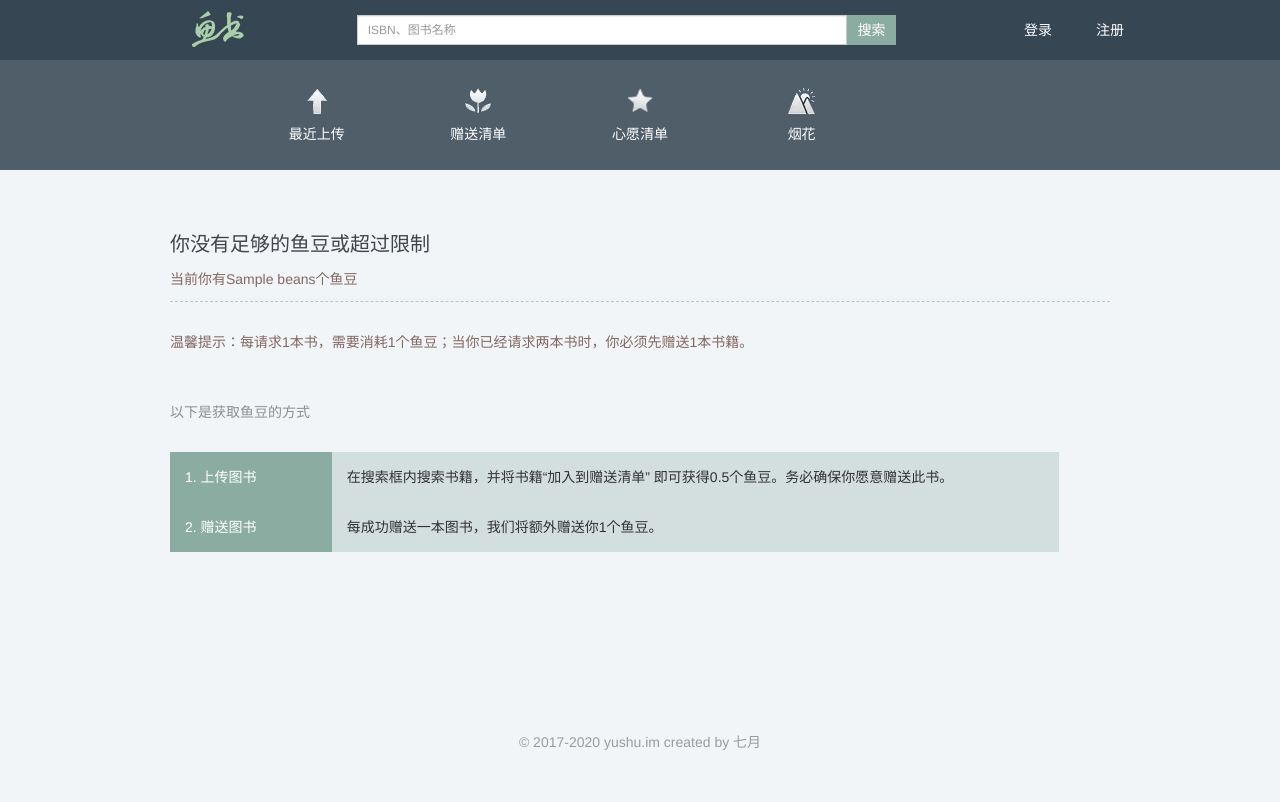
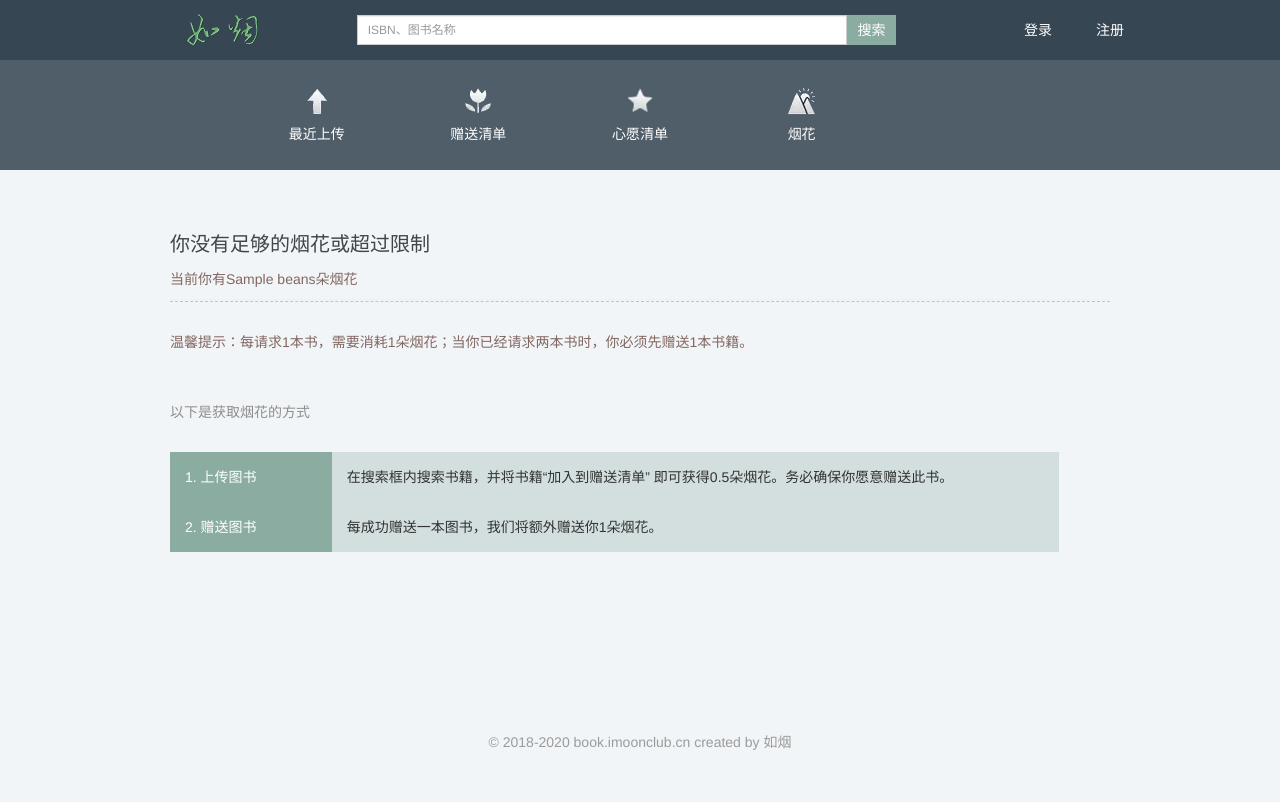
Before and after one commit to fikery/ruyanbook, a Python web app: template app/templates/not_enough_beans.html in a window 1280 px wide. Run offline with Jinja, Linux system fonts and the light colour scheme; the template is opened without the code that fills it: most values are stand-ins (such as "Sample title", 1, 10 or a date in 2020).

Commit message:
图标添加

```diff
--- a/app/templates/404.html
+++ b/app/templates/404.html
@@ -1 +1 @@
-<h1>别瞎访问，没这个页面</h1>
+<h1>404了亲~不要访问了，没这个页面</h1>
--- a/app/templates/500.html
+++ b/app/templates/500.html
@@ -1 +1 @@
-<h1>出错啦，有人要扣工资了</h1>
+<h1>服务器出错啦，有人要扣工资了</h1>
--- a/app/templates/auth/change_password.html
+++ b/app/templates/auth/change_password.html
@@ -10,7 +10,7 @@
             <div class="bg-container">
                 <div class="row">
                     <div class="col-md-4 col-md-offset-4 text-center">
-                        <span class="big-title">鱼 书</span>
+                        <span class="big-title">如 烟</span>
                     </div>
                 </div>
                 <div class="row">
--- a/app/templates/auth/forget_password.html
+++ b/app/templates/auth/forget_password.html
@@ -10,7 +10,7 @@
             <div class="bg-container">
                 <div class="row">
                     <div class="col-md-4 col-md-offset-4 text-center">
-                        <span class="big-title">鱼 书</span>
+                        <span class="big-title">如 烟</span>
                     </div>
                 </div>
                 <div class="row">
--- a/app/templates/auth/forget_password_request.html
+++ b/app/templates/auth/forget_password_request.html
@@ -10,7 +10,7 @@
             <div class="bg-container">
                 <div class="row">
                     <div class="col-md-4 col-md-offset-4 text-center">
-                        <span class="big-title">鱼 书</span>
+                        <span class="big-title">如 烟</span>
                     </div>
                 </div>
                 <div class="row">
--- a/app/templates/auth/login.html
+++ b/app/templates/auth/login.html
@@ -16,7 +16,7 @@
             <div class="bg-container">
                 <div class="row">
                     <div class="col-md-4 col-md-offset-4 text-center">
-                        <span class="big-title">鱼 书</span>
+                        <span class="big-title">如 烟</span>
                     </div>
                 </div>
                 <div class="row">
--- a/app/templates/base.html
+++ b/app/templates/base.html
@@ -10,7 +10,7 @@
           href="{{ url_for('static', filename='3rd/ui/bootstrap.min.css') }}">
     <link rel="stylesheet" href="{{ url_for('static', filename='css/base.css') }}">
     <link rel="shortcut icon"
-          href="{{ url_for('static', filename='images/icon.png') }}">
+          href="{{ url_for('static', filename='images/icon1.png') }}">
 {% endblock %}
 
 <body>
@@ -20,7 +20,7 @@
             <form class="form-inline" action="{{ url_for('web.search') }}" method="get">
                 <div class="flex-vertical-center-height">
                     <div class="col-md-2">
-                        <img src="{{url_for('static', filename='images/logo-yushu.png')}}"/>
+                        <img src="{{url_for('static', filename='images/logo1.png')}}"/>
                     </div>
                     <div style="margin-left:30px;" class="col-md-8 input-group">
                         <input name="q" type="text" placeholder="ISBN、图书名称"
@@ -74,7 +74,7 @@
                 <a style="margin-left: 40px;" href="{{ url_for('web.register') }}">注册</a>
             </div>
         {% else %}
-            <a href="{{ url_for('web.personal_center') }}">{{ current_user.nickName }}的鱼书</a>
+            <a href="{{ url_for('web.personal_center') }}">{{ current_user.nickName }}的如烟</a>
             <a style="margin-left: 40px;" href="{{ url_for('web.logout') }}">注销</a>
         {% endif %}
     </div>
@@ -97,7 +97,7 @@
     {% block content %} {% endblock %}
 </div>
 <div id="footer" class="flex-hor-center">
-    <span>© 2017-2020 yushu.im created by 七月</span>
+    <span>© 2018-2020 book.imoonclub.cn created by 如烟</span>
 </div>
 </body>
 
--- a/app/templates/fireworks.html
+++ b/app/templates/fireworks.html
@@ -25,7 +25,7 @@
                         <span class="sub-title-color">以下是书籍拥有者信息，诚信度供你参考:</span>
                         <span style="margin-top:10px; margin-bottom:10px;">{{ gifter.nickName }}</span>
                         <div><span
-                                class="description-font">鱼豆：</span><span>{{ gifter.beans }}</span>
+                                class="description-font">烟花：</span><span>{{ gifter.beans }}</span>
                         </div>
                         <div><span
                                 class="description-font">接受/送出书籍：</span><span>{{ gifter.send_receive }}</span>
@@ -34,7 +34,7 @@
                 </div>
                 <div style="margin-top:10px;" class="row">
                     <div class="col-md-10 col-md-offset-1">
-                        <span class="main-color">本次交易将消耗你1个鱼豆，你当前还有{{ userBeans }}个鱼豆</span>
+                        <span class="main-color">本次交易将消耗你1朵烟花，你当前还有{{ userBeans }}朵烟花</span>
                     </div>
                 </div>
                 <form action="" method="post">
@@ -60,7 +60,7 @@
                             </div>
                             <label class="sub-title-color" for="address">书籍收件地址</label>
                     <textarea class="form-control" rows="3" id="address" name="address"
-                              placeholder="如，张三 北京市清华大学666室。请务必确保该地址能够收到书籍">{{ form.address.data | default('',true) }}</textarea>
+                              placeholder="如，张三 杭州市萧山区丽晶国际。请务必确保该地址能够收到书籍">{{ form.address.data | default('',true) }}</textarea>
                             <label class="sub-title-color" for="message">对他 / 她
                                 说的话</label>
                         <textarea class="form-control" id="message" name="message"
--- a/app/templates/not_enough_beans.html
+++ b/app/templates/not_enough_beans.html
@@ -9,21 +9,21 @@
 {% block content %}
     <div style="margin-top:60px;" class="row">
         <div class="col-md-12 flex-vertical main-color">
-            <span style="margin-bottom: 10px;" class="large-title">你没有足够的鱼豆或超过限制</span></span>
-            <span>当前你有{{ beans }}个鱼豆</span>
+            <span style="margin-bottom: 10px;" class="large-title">你没有足够的烟花或超过限制</span></span>
+            <span>当前你有{{ beans }}朵烟花</span>
         </div>
     </div>
     <hr>
     <div class="row">
         <div class="col-md-12">
             <span class="main-color">
-                温馨提示：每请求1本书，需要消耗1个鱼豆；当你已经请求两本书时，你必须先赠送1本书籍。
+                温馨提示：每请求1本书，需要消耗1朵烟花；当你已经请求两本书时，你必须先赠送1本书籍。
             </span>
         </div>
     </div>
     <div class="row">
         <div style="margin-top:50px;margin-bottom:30px;" class="col-md-3">
-            <span class="description-font">以下是获取鱼豆的方式</span>
+            <span class="description-font">以下是获取烟花的方式</span>
         </div>
     </div>
     <div class="row">
@@ -31,7 +31,7 @@
             <span>1.  上传图书</span>
         </div>
         <div class="col-md-9 bg-opacity">
-            <span>在搜索框内搜索书籍，并将书籍“加入到赠送清单” 即可获得0.5个鱼豆。务必确保你愿意赠送此书。</span>
+            <span>在搜索框内搜索书籍，并将书籍“加入到赠送清单” 即可获得0.5朵烟花。务必确保你愿意赠送此书。</span>
         </div>
     </div>
     <div class="row">
@@ -39,7 +39,7 @@
             <span>2.  赠送图书</span>
         </div>
         <div class="col-md-9 bg-opacity">
-            <span>每成功赠送一本图书，我们将额外赠送你1个鱼豆。</span>
+            <span>每成功赠送一本图书，我们将额外赠送你1朵烟花。</span>
         </div>
     </div>
 {% endblock %}
--- a/app/templates/personal.html
+++ b/app/templates/personal.html
@@ -16,13 +16,13 @@
             <div class="bg-container">
                 <div class="row">
                     <div class="col-md-4 col-md-offset-4 text-center">
-                        <span class="big-title">{{ user.nickname }}</span>
+                        <span class="big-title">{{ user.nickName }}</span>
                     </div>
                 </div>
                 <div class="row">
                     <div class="col-md-8 col-md-offset-2 flex-vertical personal-detail">
                         <div><span>送出/收到：</span><span>{{ user.send_receive }}</span></div>
-                        <div><span>当前鱼豆：</span><span>{{ user.beans }}</span></div>
+                        <div><span>当前烟花：</span><span>{{ user.beans }}</span></div>
                         <div><span>登录邮箱：</span><span>{{ user.email }}</span></div>
                         <div><span>登录密码：********* </span><a
                                 href="{{ url_for('web.change_password') }}">修改</a>
--- a/app/web/auth.py
+++ b/app/web/auth.py
@@ -65,7 +65,7 @@ def forget_password(token):
 
 @web.route('/change/password', methods=['GET', 'POST'])
 def change_password():
-    pass
+    return render_template('auth/change_password.html')
 
 
 @web.route('/logout')
--- a/app/web/main.py
+++ b/app/web/main.py
@@ -1,6 +1,8 @@
 from flask import render_template
+from flask_login import current_user
 
 from app.models.gift import Gift
+from app.models.user import get_user
 from app.view_models.book import BookViewModel
 from . import web
 
@@ -14,4 +16,5 @@ def index():
 
 @web.route('/personal')
 def personal_center():
-    pass
+    user = get_user(current_user.id)
+    return render_template('personal.html', user=user.summary)
```
Also changed, not shown: app/static/images/icon1.png (added), app/static/images/logo1.png (added), app/static/moon.jpg (deleted), app/static/test.css (deleted), ruyan.py (line endings or trailing spaces).
